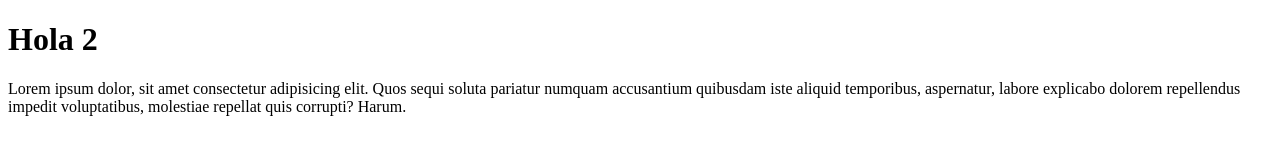
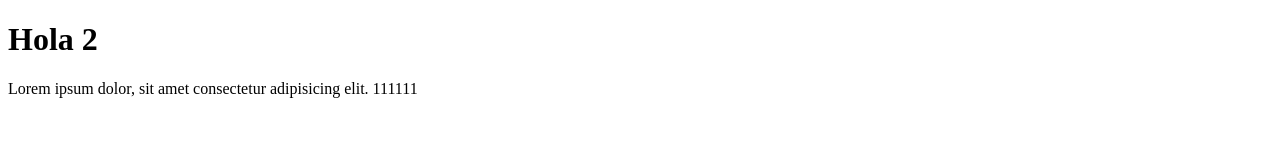
Before and after one commit to cdiazbalestrieri/Proyecto-Git-ejemplo, a plain HTML site: page index.html in a window 1280 px wide. Drawn offline with Linux system fonts and the light colour scheme.

Commit message:
agregue unos en el parrafo

```diff
--- a/index.html
+++ b/index.html
@@ -8,6 +8,6 @@
 </head>
 <body>
     <h1>Hola 2</h1>
-    <p>Lorem ipsum dolor, sit amet consectetur adipisicing elit. Quos sequi soluta pariatur numquam accusantium quibusdam iste aliquid temporibus, aspernatur, labore explicabo dolorem repellendus impedit voluptatibus, molestiae repellat quis corrupti? Harum.</p>
+    <p>Lorem ipsum dolor, sit amet consectetur adipisicing elit. 111111</p>
 </body>
 </html>
```
